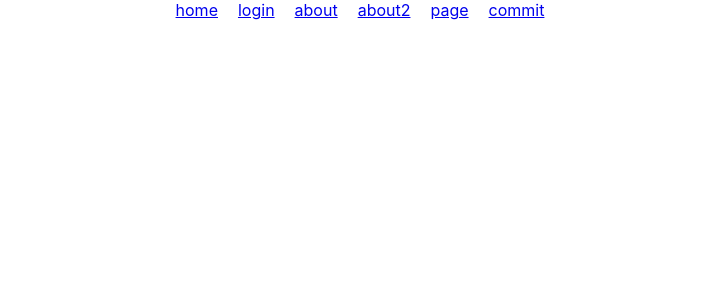
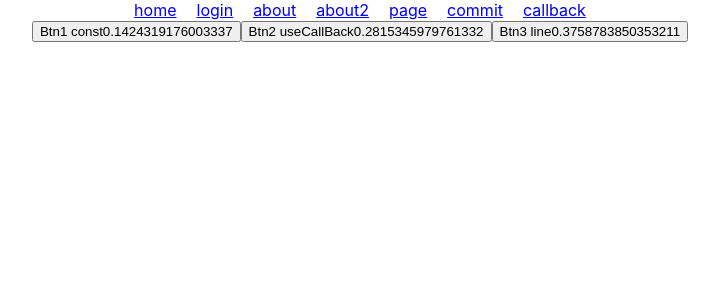
Before and after one commit to feigehenmang/kkb_react, a React (Create React App) app in the folder example/: page /callback in a window 1280 px wide. Shown: the top 300 px of the page, without its empty margins (280-999 px from the left). Built offline with nearby package versions, Linux system fonts and the light colour scheme; no server answers.

Commit message:
popover update

```diff
--- a/example/package.json
+++ b/example/package.json
@@ -10,6 +10,7 @@
     "classnames": "^2.3.1",
     "lodash": "^4.17.21",
     "popper.js": "^1.16.1",
+    "prop-types": "^15.7.2",
     "raf": "^3.4.1",
     "react": "^17.0.2",
     "react-dom": "^17.0.2",
--- a/example/src/App.js
+++ b/example/src/App.js
@@ -14,6 +14,7 @@ import Commit from './components/Commit';
 import { getCodeData } from './service/basedata';
 import Home from './components/Home';
 import { RootContext } from './context';
+import CallBack from './components/CallBack';
 // function Home() {
 //   const [visible, setVisible] = useState(false);
 //   const onDismiss = (bol) => setVisible(bol);
@@ -94,18 +95,22 @@ export const routes = [{
 {
   path: '/commit',
   component: Commit
+},
+{
+  path: '/callback',
+  component: CallBack
 }
 ];
 
 
 function App() {
   // const [state, setState] = useState(0);
-  getCodeData(1001, 1002, 1003, 1000)
-  .then(
-    result => {
-      console.log('codes', result);
-    }
-  )
+  // getCodeData(1001, 1002, 1003, 1000)
+  // .then(
+  //   result => {
+  //     console.log('codes', result);
+  //   }
+  // )
   const cancelClick = () => {
     console.log('app')
   }
@@ -120,6 +125,7 @@ function App() {
               <Link className="link" to="/about2">about2</Link>
               <Link className="link" to="/page">page</Link>
               <Link className="link" to="/commit">commit</Link>
+              <Link className="link" to="/callback">callback</Link>
               <Switch>
                 <CustomRoute routes={routes} />
                 {/* <Route path="/home" component={Home} />
--- /dev/null
+++ b/example/src/components/Button.js
@@ -0,0 +1,7 @@
+import React from 'react'
+
+export default React.memo(function Button({clickHandle, children}) {
+    return (
+        <button onClick={clickHandle}>{children}{Math.random()}</button>
+    )
+})
--- /dev/null
+++ b/example/src/components/CallBack.js
@@ -0,0 +1,22 @@
+import React, { useCallback, useState } from 'react'
+import Button from './Button'
+
+export default function CallBack() {
+    const [count1, setCount1] = useState(0);
+    const [count2, setCount2] = useState(0);
+    const [count3, setCount3] = useState(0);
+    const add1 = () => setCount1(count1+1);
+    const add2 = useCallback(
+        () => {
+            setCount2(count2+1)
+        },
+        [count2],
+    )
+    return (
+        <div>
+            <Button clickHandle={add1}>Btn1 const</Button>
+            <Button clickHandle={add2}>Btn2 useCallBack</Button>
+            <Button clickHandle={() => setCount3(count3+1)}>Btn3 line</Button>
+        </div>
+    )
+}
--- a/example/src/components/Home.js
+++ b/example/src/components/Home.js
@@ -9,6 +9,8 @@ import { RootContext } from '../context';
 import TransferRef from './TransferRef';
 import PortalChild from './PortalChild';
 import Effect from './effect';
+import Square from './Square';
+import Radom from './Radom';
 export default class Home extends Component {
     static contextType = RootContext;
     constructor(props) {
@@ -31,11 +33,13 @@ export default class Home extends Component {
                 {/* <Ref></Ref>
                 <SubMenu></SubMenu>
                 <Lazy/> */}
+                {/* <Square></Square> */}
+                <Radom></Radom>
                 <Effect></Effect>
                 <TransferRef ref={this.ref}></TransferRef>
                 <div className="space"></div>
                 <PortalChild />
-                <PopoerConfirm toogle={() => this.setState({visible: !this.state.visible})} hide={() => this.setState({visible: false})} visible={this.state.visible} content={(
+                <PopoerConfirm hide={() => this.setState({visible: false})} visible={this.state.visible} content={(
                     <div>
                         <p>这是一段内容这是一段内容确定删除吗？</p>
                         <div style={{textAlign: 'right', margin: 0}}>
@@ -44,7 +48,7 @@ export default class Home extends Component {
                         </div>
                         <div className="arrow"></div>
                     </div>
-                )}><button>删除</button>
+                )}><button onClick={() => this.onDismiss(true)}>删除</button>
                 </PopoerConfirm>
             </div>
         )
--- a/example/src/components/PopoerConfirm.js
+++ b/example/src/components/PopoerConfirm.js
@@ -14,7 +14,6 @@ export default class PopoerConfirm extends Component {
     }
 
     componentDidUpdate() {
-        // console.log(this.popper, this.reference)
         this.popperJS = new Popper(this.reference.current, this.popper.current, {
             placement: 'top-end',
             modifiers: {
@@ -26,20 +25,13 @@ export default class PopoerConfirm extends Component {
     }
 
     componentWillUnmount() {
-        // this.popperJS.destroy()
+        this.popperJS.destroy()
     }
     render() {
-        const {visible, content, children, toogle, hide} = this.props;
-        // console.log(visible, content)
-        const newChildren = React.cloneElement(children, {onClick: toogle, ref: this.reference, className: 'popover-container'})
-        // if(!visible) {
-        //     return null;
-        // }
+        const {visible, content, children, hide} = this.props;
+        const newChildren = React.cloneElement(children, { ref: this.reference, className: 'popover-container'})
         return (
             <ClickOutSide clickOutSideFn={hide}>
-                {/* <button ref={this.reference} onClick={toogle} className="popover-container">
-                    {text}
-                </button> */}
                 {newChildren}
                 <div ref={this.popper} className="popover" style={{display: visible ? 'block':'none'}}>{content}</div>
             </ClickOutSide>
--- /dev/null
+++ b/example/src/components/Radom.js
@@ -0,0 +1,16 @@
+import React, { useEffect, useState } from 'react'
+
+export default function Radom() {
+    const [count, setCount] = useState(0);
+
+    useEffect(() => {
+      if (count === 0) {
+        const randomNum = 10 + Math.random()*200
+        setCount(10 + Math.random()*200);
+      }
+    }, [count]);
+
+    return (
+        <div onClick={() => setCount(0)}>{count}</div>
+    );
+}
--- /dev/null
+++ b/example/src/components/Square.js
@@ -0,0 +1,19 @@
+import React, { useEffect, useRef } from 'react'
+import './square.css'
+export default function Square() {
+    const ref = useRef();
+    const moveTo = event => {
+        ref.current.style.left = event.clientX + 'px';
+        ref.current.style.top = event.clientY + 'px';
+    }
+    useEffect(() => {
+        document.body.addEventListener('click', event => {
+            moveTo(event)
+        })
+    }, [])
+    return (
+        <div ref={ref} className="square">
+
+        </div>
+    )
+}
--- /dev/null
+++ b/example/src/components/square.css
@@ -0,0 +1,6 @@
+.square {
+    position: relative;
+    width: 200px;
+    height: 200px;
+    background-color: red;
+}
```
